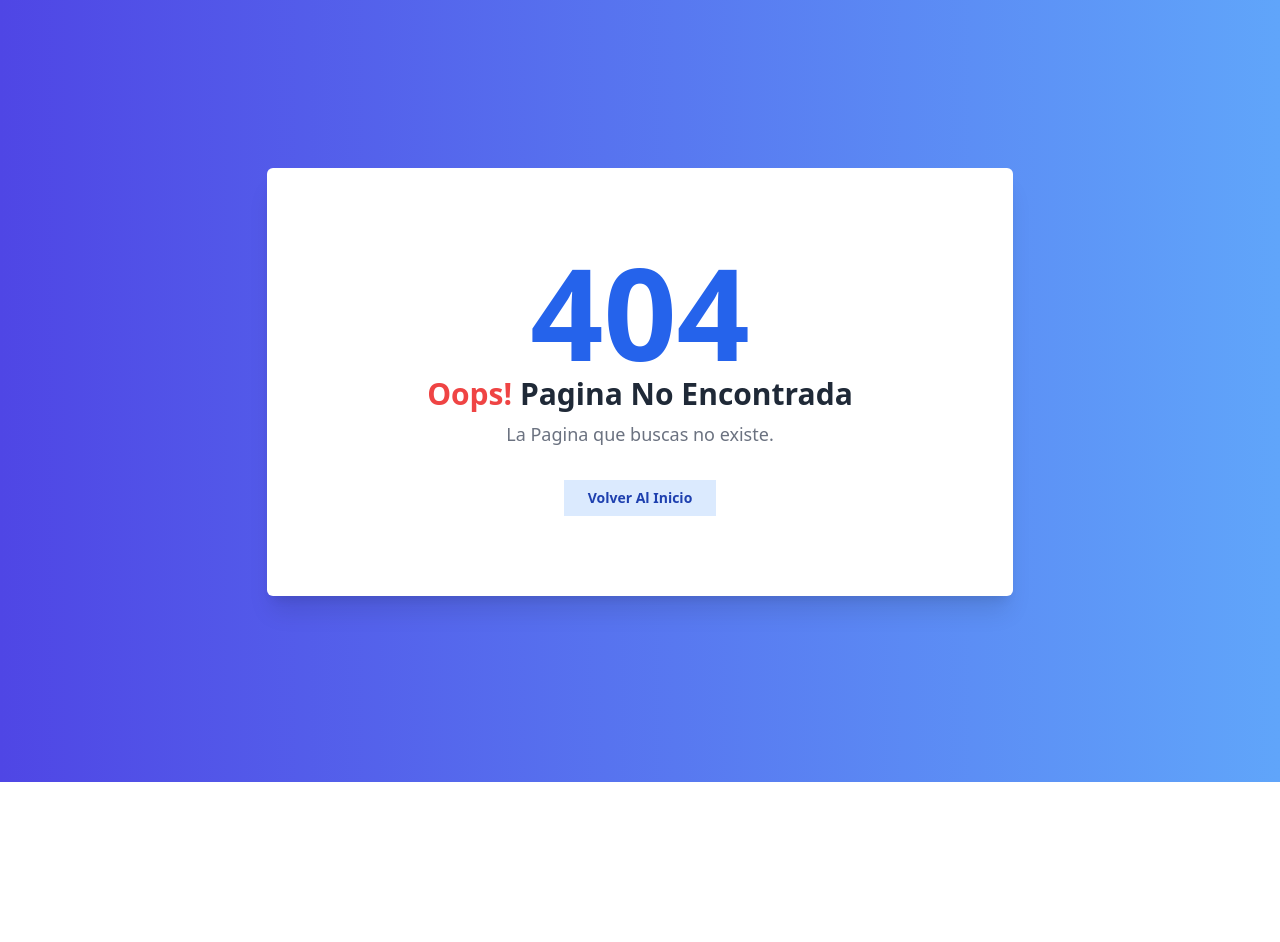
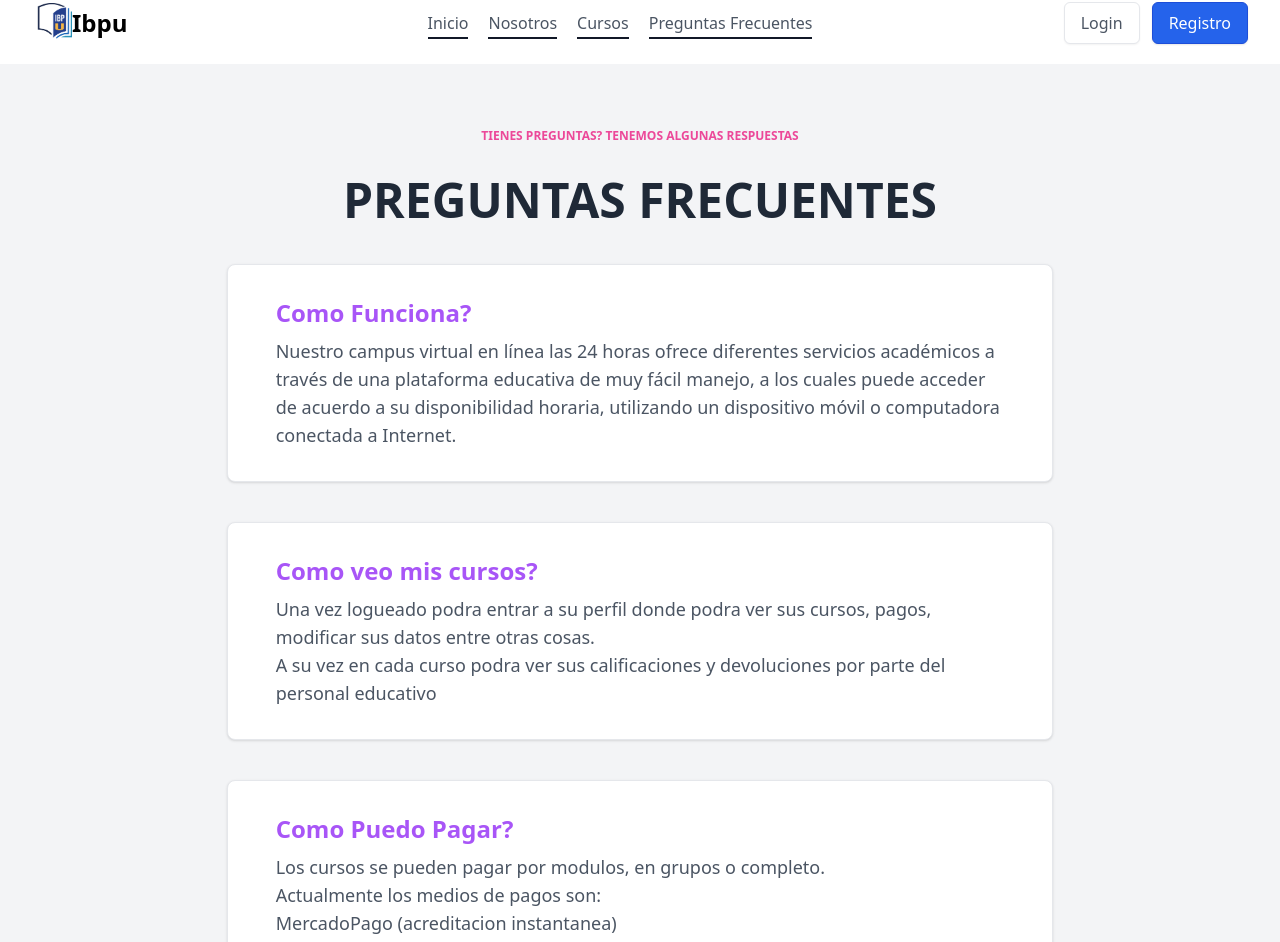
Before and after one commit to Ferraresir/ibpu, a Next.js app: page /faq in a window 1280 px wide. Before the commit this address had no page. Shown: the part 18-960 px from the top of the page. Before the commit the page ends 800 px from the top, so only its background shows below. Built offline with nearby package versions, Linux system fonts and the light colour scheme.

Commit message:
faq, cursos and minor fixes

```diff
--- a/components/Comments.js
+++ b/components/Comments.js
@@ -2,7 +2,7 @@ import Image from "next/image";
 
 export default function comments() {
   return (
-    <section className="flex items-center justify-center py-16 bg-gray-100 w-screen overflow-hidden">
+    <section className="flex items-center justify-center py-16 bg-gray-100 w-screen">
       <div className="max-w-6xl px-12 mx-auto bg-gray-100 md:px-16 xl:px-10">
         <div className="flex flex-col items-center lg:flex-row">
           <div className="flex flex-col items-center justify-center w-full h-full mx-auto pr-8 mb-10 lg:mb-0 lg:w-1/2">
--- a/components/Curso.js
+++ /dev/null
@@ -1,15 +0,0 @@
-export default function Curso() {
-  const handlePago = () => {
-    fetch("http://localhost:3000/api/pago", {
-      method: "POST",
-      headers: {
-        "Content-Type": "application/json",
-      },
-    });
-  };
-  return (
-    <div>
-      <button onClick={handlePago}>Pagar</button>
-    </div>
-  );
-}
--- a/components/Footer.js
+++ b/components/Footer.js
@@ -1,6 +1,6 @@
 export default function Footer() {
   return (
-    <footer className="w-full bg-white">
+    <footer className="w-full bg-white bottom-0">
       <div className="max-w-screen-xl px-4 py-12 mx-auto space-y-8 overflow-hidden sm:px-6 lg:px-8">
         <nav className="flex flex-wrap justify-center -mx-5 -my-2">
           <div className="px-5 py-2">
@@ -53,23 +53,8 @@ export default function Footer() {
           </div>
         </nav>
         <div className="flex justify-center mt-8 space-x-6">
-          <a href="#" className="text-gray-400 hover:text-gray-500">
-            <span className="sr-only">Facebook</span>
-          </a>
-          <a href="#" className="text-gray-400 hover:text-gray-500">
-            <span className="sr-only">Instagram</span>
-          </a>
-          <a href="#" className="text-gray-400 hover:text-gray-500">
-            <span className="sr-only">Twitter</span>
-          </a>
-          <a href="#" className="text-gray-400 hover:text-gray-500">
-            <span className="sr-only">GitHub</span>
-          </a>
-          <a href="#" className="text-gray-400 hover:text-gray-500">
-            <span className="sr-only">Dribbble</span>
-          </a>
         </div>
-        <p className="mt-8 text-base leading-6 text-center text-gray-400">
+        <p className="mt-6 text-base leading-6 text-center text-gray-400">
           © 2021 SomeCompany, Inc. All rights reserved.
         </p>
       </div>
--- a/components/Main.js
+++ b/components/Main.js
@@ -1,8 +1,5 @@
 import Categories from "./Categories";
 import Comments from "./Comments";
-import Curso from "./Curso";
-import Layout from "./Layout";
-
 
 export default function Main(props) {
   return (
@@ -37,20 +34,20 @@ export default function Main(props) {
       </section>
       <hr />
       <section className="py-16 bg-gray-100">
-          <div className="container max-w-6xl mx-auto">
+        <div id="nosotros" className="container max-w-6xl mx-auto">
           <h2 className="text-4xl pb-12 font-bold tracking-tight text-center">
             Nosotros
           </h2>
           <p className="mt-2 px-4 pb-6 text-lg text-center text-gray-600">
-              *Brindamos capacitación y formación a todos aquellos que buscan
-              una preparación acorde a las exigencias del mercado laboral actual
-              . *Ofrecemos a nuestros alumnos opciones educativas en la
-              modalidad a distancia en línea a través de su aula virtual. *Podes
-              estudiar desde cualquier lugar del mundo utilizando un dispositivo
-              conectado a internet. Inscribirse hoy mismo es aprender de la
-              mejor manera, de modo simple y sin moverte de tu casa. No dejes
-              pasar la oportunidad de aprender mucho más sobre eso que en verdad
-              te interesa. ¡Hace click y potencia tu futuro profesional!
+            *Brindamos capacitación y formación a todos aquellos que buscan una
+            preparación acorde a las exigencias del mercado laboral actual .
+            *Ofrecemos a nuestros alumnos opciones educativas en la modalidad a
+            distancia en línea a través de su aula virtual. *Podes estudiar
+            desde cualquier lugar del mundo utilizando un dispositivo conectado
+            a internet. Inscribirse hoy mismo es aprender de la mejor manera, de
+            modo simple y sin moverte de tu casa. No dejes pasar la oportunidad
+            de aprender mucho más sobre eso que en verdad te interesa. ¡Hace
+            click y potencia tu futuro profesional!
           </p>
         </div>
       </section>
--- a/components/Navbar.js
+++ b/components/Navbar.js
@@ -1,21 +1,25 @@
 import Image from "next/image";
-import Link from 'next/link'
+import Link from "next/link";
 
 export default function Navbar() {
   return (
     <header className="relative w-full px-8 text-gray-700 bg-white body-font">
       <div className="container flex flex-col flex-wrap items-center justify-between py-5 mx-auto md:flex-row max-w-7xl">
-        <Link href='/'>
-        <a
-          className="relative z-10 flex items-center w-auto text-2xl font-extrabold leading-none text-black select-none"
-        >
-        <Image alt="" className="ml-2" src='/logo.png' width={40} height={40}/>
+        <Link href="/">
+          <a className="relative z-10 flex items-center w-auto text-2xl font-extrabold leading-none text-black select-none">
+            <Image
+              alt=""
+              className="ml-2"
+              src="/logo.png"
+              width={40}
+              height={40}
+            />
             Ibpu
           </a>
         </Link>
         <nav className="top-0 left-0 z-0 flex items-center justify-center w-full h-full py-5 -ml-0 space-x-5 text-base md:-ml-5 md:py-0 md:absolute">
+          <Link href="/">
             <a
-            href="#_"
               className="relative font-medium leading-6 text-gray-600 transition duration-150 ease-out hover:text-gray-900"
               x-data="{ hover: false }"
             >
@@ -27,8 +31,9 @@ export default function Navbar() {
                 ></span>
               </span>
             </a>
+          </Link>
+          <Link href="/#nosotros">
             <a
-            href="#_"
               className="relative font-medium leading-6 text-gray-600 transition duration-150 ease-out hover:text-gray-900"
               x-data="{ hover: false }"
             >
@@ -40,7 +45,8 @@ export default function Navbar() {
                 ></span>
               </span>
             </a>
-          <Link href='#cat'>
+          </Link>
+          <Link href="/#cat">
             <a
               className="relative font-medium leading-6 text-gray-600 transition duration-150 ease-out hover:text-gray-900"
               x-data="{ hover: false }"
@@ -54,12 +60,12 @@ export default function Navbar() {
               </span>
             </a>
           </Link>
+          <Link href="/faq">
             <a
-            href="#_"
               className="relative font-medium leading-6 text-gray-600 transition duration-150 ease-out hover:text-gray-900"
               x-data="{ hover: false }"
             >
-            <span className="block">Metodologia</span>
+              <span className="block">Preguntas Frecuentes</span>
               <span className="absolute bottom-0 left-0 inline-block w-full h-0.5 -mb-1 overflow-hidden">
                 <span
                   x-show="hover"
@@ -67,6 +73,7 @@ export default function Navbar() {
                 ></span>
               </span>
             </a>
+          </Link>
         </nav>
 
         <div className="relative z-10 inline-flex items-center space-x-3 md:ml-5 lg:justify-end">
--- a/pages/api/auth/[...nextauth].js
+++ b/pages/api/auth/[...nextauth].js
@@ -2,7 +2,7 @@ import NextAuth from "next-auth";
 import GithubProvider from "next-auth/providers/github";
 import FacebookProvider from "next-auth/providers/facebook";
 import { PrismaAdapter } from "@next-auth/prisma-adapter";
-import { prisma } from "/prisma/index";
+import prisma from "../../../prisma";
 
 export default NextAuth({
   adapter: PrismaAdapter(prisma),
--- a/pages/cat/[catId]/index.js
+++ b/pages/cat/[catId]/index.js
@@ -1,6 +1,7 @@
 import prisma from "../../../prisma";
 import Link from "next/link";
 import { useRouter } from "next/router";
+import Layout from "../../../components/Layout";
 
 export const getStaticPaths = async () => {
   const categorys = await prisma.category.findMany();
@@ -20,17 +21,19 @@ export default function Category({ cursos }) {
   const router = useRouter();
   const catid = router.query.catid;
   return (
+    <Layout>
       <div>
         {cursos.map((curso) => (
           <div key={curso.id}>
             <Link href={`/cat/${catid}/${curso.id}`}>
               <a>
                 <h4>{curso.name}</h4>
-              <p>{curso.content.slice(0,100)}...</p>
+                <p>{curso.content.slice(0, 100)}...</p>
               </a>
             </Link>
           </div>
         ))}
       </div>
+    </Layout>
   );
 }
--- a/pages/cat/[catid]/[cursoid].js
+++ b/pages/cat/[catid]/[cursoid].js
@@ -1,4 +1,6 @@
+import Layout from "../../../components/Layout";
 import prisma from "../../../prisma";
+import Image from "next/image";
 
 export const getStaticPaths = async () => {
   const cursos = await prisma.curso.findMany();
@@ -19,8 +21,37 @@ export const getStaticProps = async (context) => {
 
 export default function Curso({ curso }) {
   return (
-    <div>
-      <h1>{curso.name}</h1>
-    </div>
+    <Layout>
+      <section className="w-full mt-16 bg-gray-100 pt-7 md:pt-20 md:pb-24">
+        <div className="box-border flex flex-col items-center content-center px-8 mx-auto leading-6 text-black border-0 border-gray-300 border-solid md:flex-row max-w-7xl lg:px-16">
+          <div className="box-border relative w-80 h-80 skew-x-12 px-4 mt-5 mb-4 -ml-5 text-center mr-16 md:ml-0 md:mt-0 md:max-w-none lg:mb-0 md:w-1/2 xl:pl-10">
+            <Image alt="" src={curso.image} layout="fill" />
+          </div>
+          <div className="box-border order-first w-full text-black border-solid md:w-1/2 md:pl-10 md:order-none">
+            <h2 className="m-0 text-xl font-semibold leading-tight border-0 border-gray-300 lg:text-3xl md:text-2xl">
+              {curso.name}
+            </h2>
+            <p className="pt-4 pb-8 m-0 leading-7 text-gray-700 border-0 border-gray-300 sm:pr-12 xl:pr-32 lg:text-lg">
+              {curso.description}
+            </p>
+            <p className="underline">Orientado a:</p>
+            <ul className="p-0 m-0 leading-6 border-0 border-gray-300">
+              {curso.target.split("*").map((target,i) => (
+                <li
+                  key={i}
+                  className="box-border relative py-2 pl-0 text-left text-gray-500 border-solid"
+                >
+                  <span className="inline-flex items-center justify-center w-6 h-6 mr-2 text-white bg-yellow-300 rounded-full">
+                    <span className="text-sm font-bold">✓</span>
+                  </span>{" "}
+                  {target}
+                </li>
+              ))}
+            </ul>
+          </div>
+        </div>
+        <hr className="mt-16 mx-20" />
+      </section>
+    </Layout>
   );
 }
--- /dev/null
+++ b/pages/faq.js
@@ -0,0 +1,54 @@
+import Layout from "../components/Layout";
+
+export default function faq() {
+  return (
+    <Layout>
+      <section className="relative bg-gray-100 py-16 min-w-screen animation-fade animation-delay">
+        <div className="container  px-8 mx-auto sm:px-12 xl:px-5">
+          <p className="text-xs text-center mb-8 font-bold  text-pink-500 uppercase sm:mx-6 sm:text-center sm:text-normal sm:font-bold">
+            Tienes preguntas? Tenemos algunas respuestas
+          </p>
+          <h3 className="mt-1 text-2xl text-center font-bold  text-gray-800  sm:text-3xl md:text-4xl lg:text-5xl sm:text-center sm:mx-0">
+            PREGUNTAS FRECUENTES
+          </h3>
+          <div className="w-full px-6 py-6 mx-auto mt-10 bg-white border border-gray-200 rounded-lg sm:px-8 md:px-12 sm:py-8 sm:shadow lg:w-5/6 xl:w-2/3">
+            <h3 className="text-lg font-bold text-purple-500 sm:text-xl md:text-2xl">
+              Como Funciona?
+            </h3>
+            <p className="mt-2 text-base text-gray-600 sm:text-lg md:text-normal">
+              Nuestro campus virtual en línea las 24 horas ofrece diferentes
+              servicios académicos a través de una plataforma educativa de muy
+              fácil manejo, a los cuales puede acceder de acuerdo a su
+              disponibilidad horaria, utilizando un dispositivo móvil o
+              computadora conectada a Internet.
+            </p>
+          </div>
+          <div className="w-full px-6 py-6 mx-auto mt-10 bg-white border border-gray-200 rounded-lg sm:px-8 md:px-12 sm:py-8 sm:shadow lg:w-5/6 xl:w-2/3">
+            <h3 className="text-lg font-bold text-purple-500 sm:text-xl md:text-2xl">
+              Como veo mis cursos?
+            </h3>
+            <p className="mt-2 text-base text-gray-600 sm:text-lg md:text-normal">
+              Una vez logueado podra entrar a su perfil donde podra ver sus
+              cursos, pagos, modificar sus datos entre otras cosas. <br />A su
+              vez en cada curso podra ver sus calificaciones y devoluciones por
+              parte del personal educativo
+            </p>
+          </div>
+          <div className="w-full px-6 py-6 mx-auto mt-10 bg-white border border-gray-200 rounded-lg sm:px-8 md:px-12 sm:py-8 sm:shadow lg:w-5/6 xl:w-2/3">
+            <h3 className="text-lg font-bold text-purple-500 sm:text-xl md:text-2xl">
+              Como Puedo Pagar?
+            </h3>
+            <p className="mt-2 text-base text-gray-600 sm:text-lg md:text-normal">
+              Los cursos se pueden pagar por modulos, en grupos o completo.{" "}
+              <br />
+              Actualmente los medios de pagos son: <br />
+              MercadoPago (acreditacion instantanea) <br />
+              Transferencia (24Hs) <br />
+              Proximamente Paypal
+            </p>
+          </div>
+        </div>
+      </section>
+    </Layout>
+  );
+}
```
Also changed, not shown: Components/Cursos.js (deleted, +0 -11 lines), public/curempresa.jpeg (added), 1 other file (tests, documents, lock files or other folders). Lines whose indentation alone changed are shown as unchanged.
